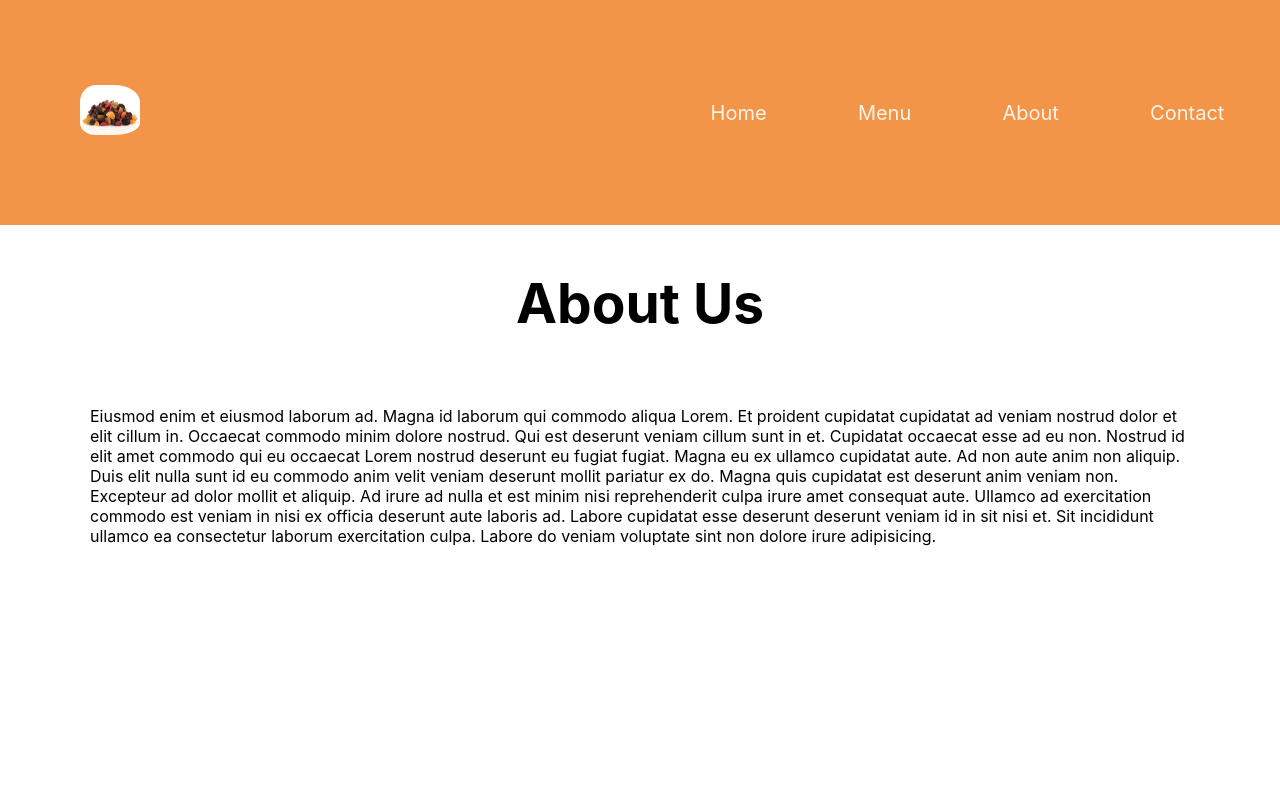
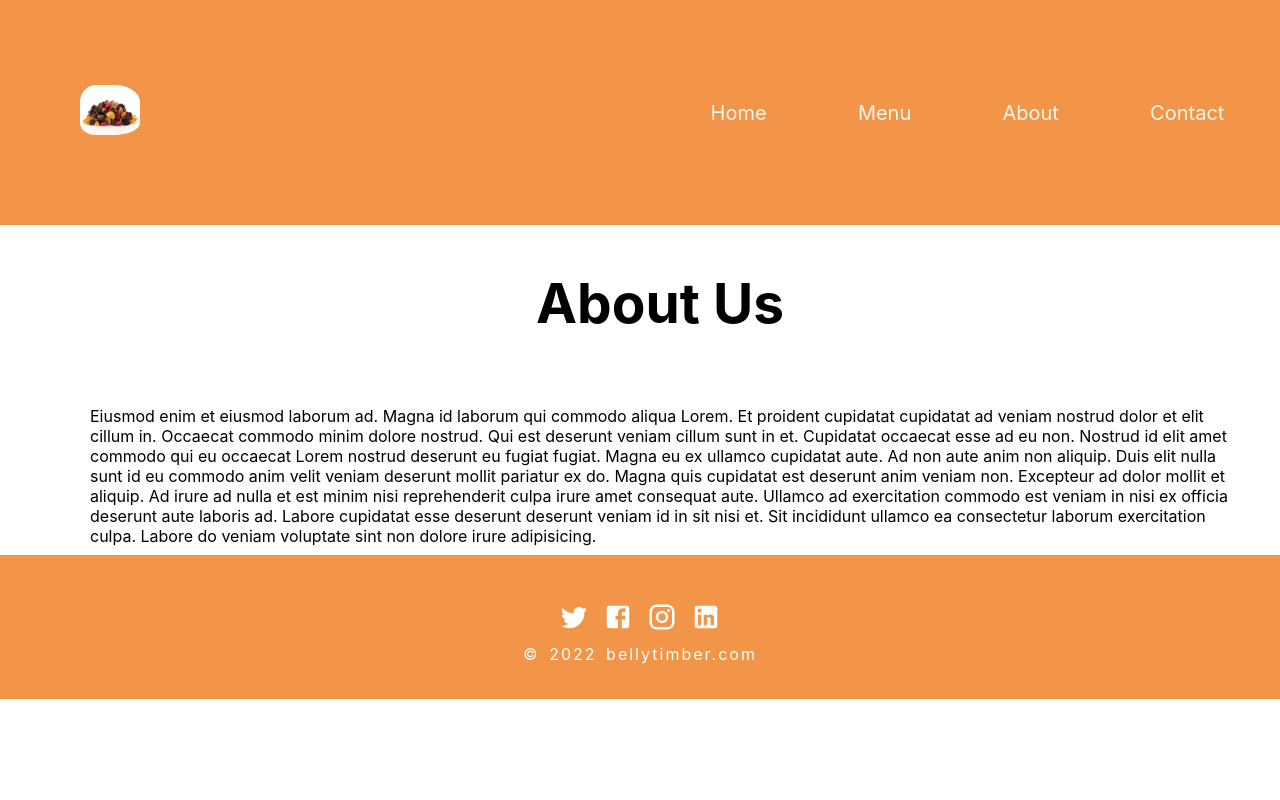
Before and after one commit to 897Godislove/Pure-React, a React (Create React App) app: page /about in a window 1280 px wide. Shown: the top 800 px of the page. Built offline with nearby package versions, Linux system fonts and the light colour scheme.

Commit message:
Update Contact.css

```diff
--- a/src/css/Contact.css
+++ b/src/css/Contact.css
@@ -1,8 +1,8 @@
 .wrap{
   display: flex;
   flex-direction: row;
-  width: auto;
-  height: 80vh;
+  width: 100%;
+  min-height: 64%;
 }
 .leftSide{
   width: 50%;
```
